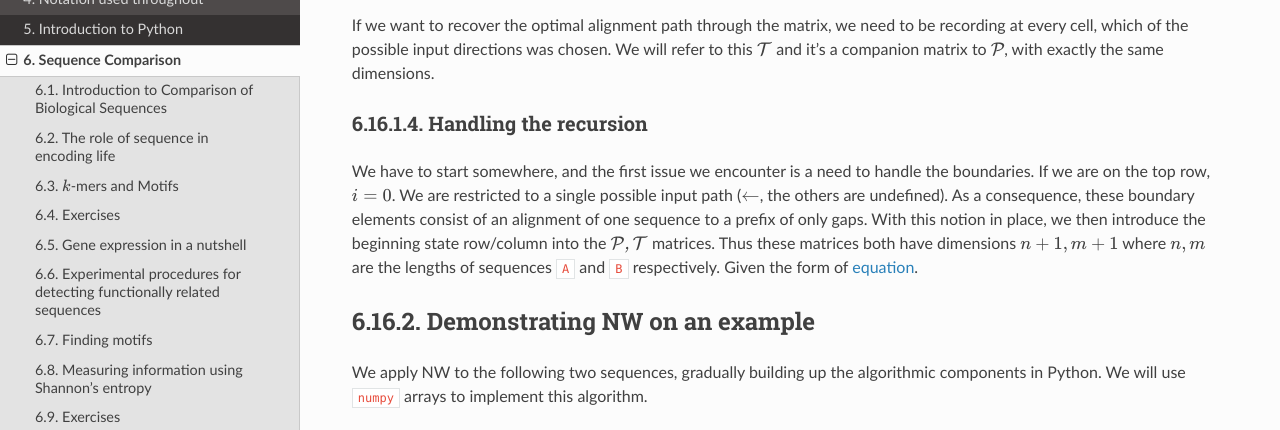
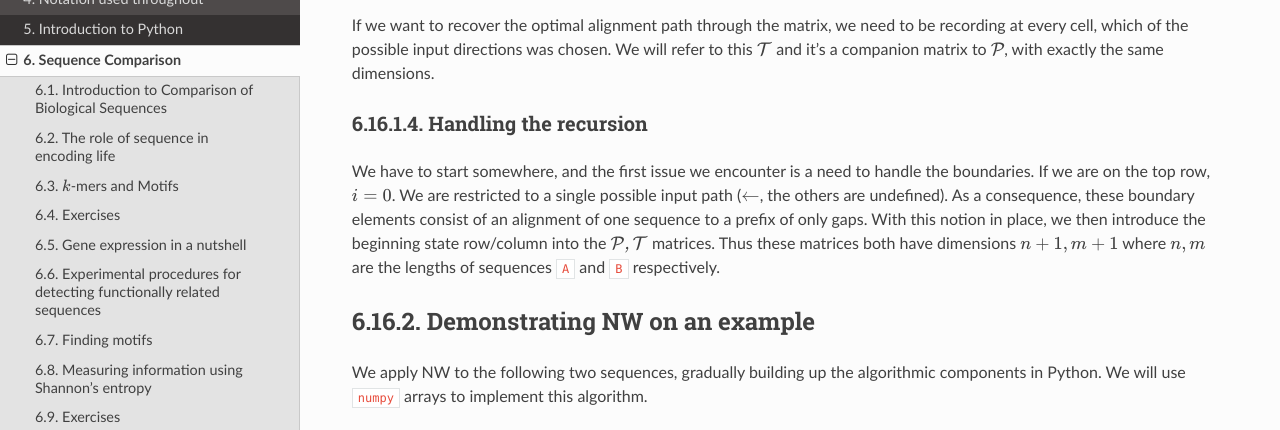
Before and after one commit to GavinHuttley/tib, a Sphinx documentation site: the page built from source/seqcomp/pairwise_alignment.rst, in a window 1280 px wide and 900 px high, scrolled down 3552 px, cut to the strip 0-430 px from the top of the window. Built offline with Sphinx 7.4.7 and the Read the Docs theme 2.0.0, drawn with Linux system fonts in a browser that asks for light colours; cross-references to code outside the pages are shown as plain code.

Commit message:
MAINT: deleted incomplete sentence
[CHANGED] a sentence that looiks like I got interrupted and didn't finish!

```diff
--- a/source/seqcomp/pairwise_alignment.rst
+++ b/source/seqcomp/pairwise_alignment.rst
@@ -140,7 +140,7 @@ If we want to recover the optimal alignment path through the matrix, we need to
 Handling the recursion
 ^^^^^^^^^^^^^^^^^^^^^^
 
-We have to start somewhere, and the first issue we encounter is a need to handle the boundaries. If we are on the top row, :math:`i=0`. We are restricted to a single possible input path (:math:`\leftarrow`, the others are undefined). As a consequence, these boundary elements consist of an alignment of one sequence to a prefix of only gaps. With this notion in place, we then introduce the beginning state row/column into the :math:`\mathcal{P, T}` matrices. Thus these matrices both have dimensions :math:`n+1, m+1` where :math:`n, m` are the lengths of sequences ``A`` and ``B`` respectively. Given the form of :ref:`equation <path_score>`.
+We have to start somewhere, and the first issue we encounter is a need to handle the boundaries. If we are on the top row, :math:`i=0`. We are restricted to a single possible input path (:math:`\leftarrow`, the others are undefined). As a consequence, these boundary elements consist of an alignment of one sequence to a prefix of only gaps. With this notion in place, we then introduce the beginning state row/column into the :math:`\mathcal{P, T}` matrices. Thus these matrices both have dimensions :math:`n+1, m+1` where :math:`n, m` are the lengths of sequences ``A`` and ``B`` respectively.
 
 Demonstrating NW on an example
 ------------------------------
```
